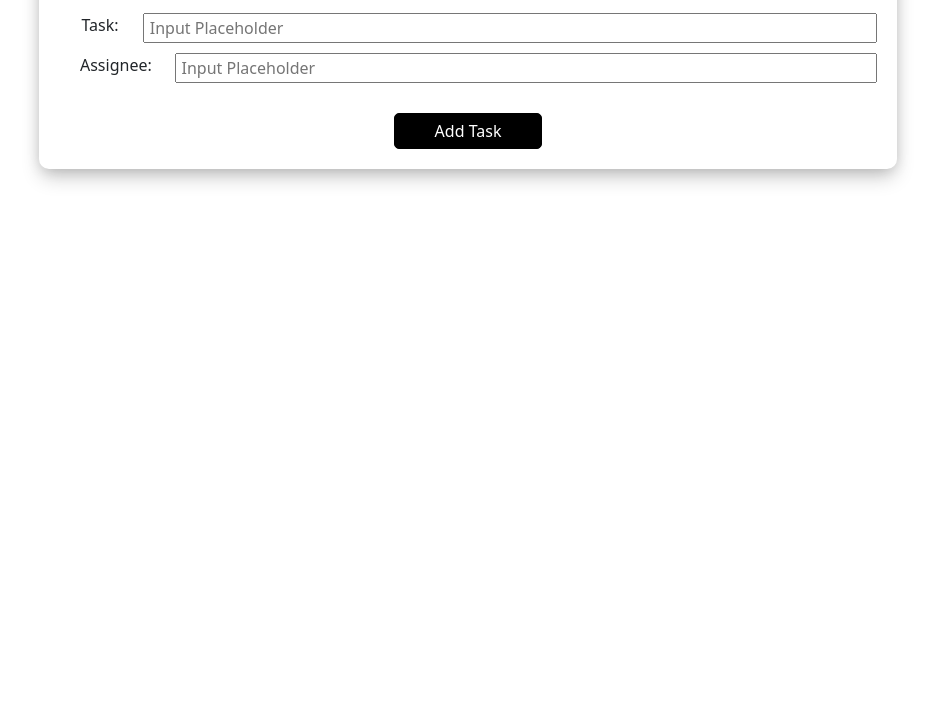
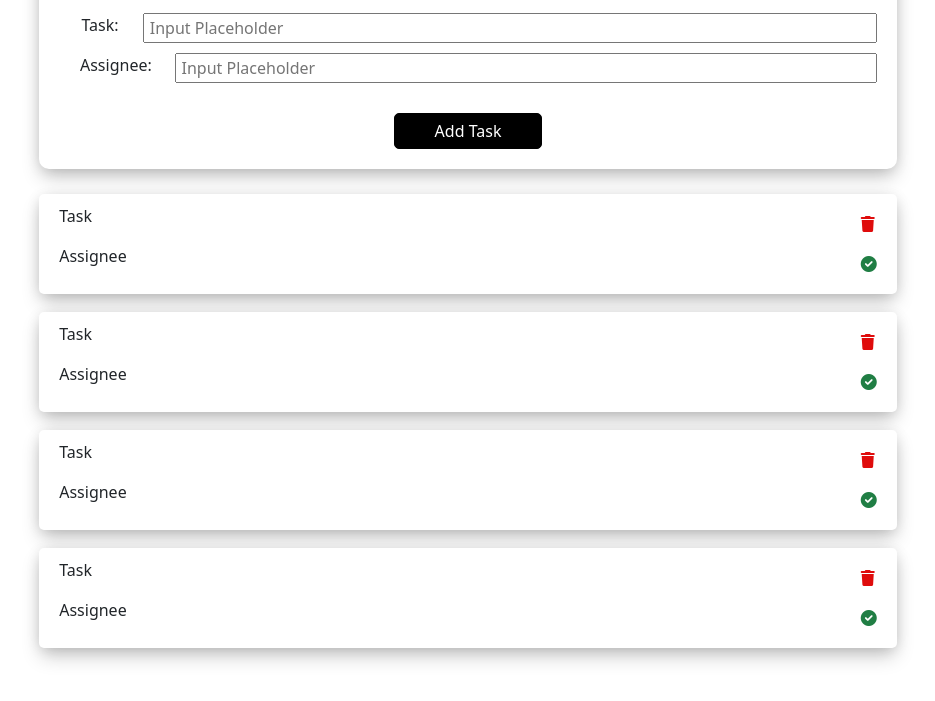
Before and after one commit to Aamer-Qanadilo/TodoList, a plain HTML site: page index.html in a window 1280 px wide. Shown: the part 133-834 px from the top of the page, without its empty margins (172-1107 px from the left). Before the commit the page ends 800 px from the top, so only its background shows below. Drawn offline with Linux system fonts and the light colour scheme.

Commit message:
Implemented List Design

```diff
--- a/assets/css/style.css
+++ b/assets/css/style.css
@@ -10,6 +10,11 @@ body,
   padding: 0;
   margin: 0;
   box-sizing: border-box;
+}
+
+#todoListForm,
+.TodoListContainer {
+  min-width: 80%;
 }
 
 /* Common styling above */
@@ -30,7 +35,6 @@ body,
   flex-direction: column;
   align-items: center;
   gap: 30px;
-  min-width: 80%;
   box-shadow: var(--boxShadow);
   padding: 20px;
   border-radius: 10px;
@@ -80,10 +84,49 @@ body,
   color: black;
 }
 
+/* Start of Tasks List */
+
+.TodoListContainer {
+  display: flex;
+  flex-direction: column;
+  gap: 18px;
+  margin: 25px 0;
+}
+
+.TodoListContainer .taskCard {
+  display: flex;
+  align-items: stretch;
+  /* border: 1px solid black; */
+  padding: 10px 20px;
+  border-radius: 5px;
+  background-color: #fff;
+  box-shadow: var(--boxShadow);
+}
+
+.TodoListContainer .taskCard .taskCardContent {
+  flex-grow: 10;
+}
+
+.TodoListContainer .taskCard .taskCardContent * {
+  width: 100%;
+}
+
+.TodoListContainer .taskCard .taskCardButtons {
+  /* height: 100%; */
+  display: flex;
+  flex-direction: column;
+  justify-content: space-around;
+}
+
+.TodoListContainer .taskCard .taskCardButtons * {
+  cursor: pointer;
+}
+
 /* Media Queries */
 
 @media (max-width: 500px) {
-  #todoListForm {
+  #todoListForm,
+  .TodoListContainer {
     min-width: 100%;
   }
 
--- a/index.html
+++ b/index.html
@@ -43,6 +43,83 @@
         </div>
         <button type="submit">Add Task</button>
       </form>
+
+      <!-- The Task Card should be added from JavaScript, but this is just a template -->
+
+      <section class="TodoListContainer">
+        <div class="taskCard">
+          <div class="taskCardContent">
+            <p>Task</p>
+            <p>Assignee</p>
+          </div>
+          <div class="taskCardButtons">
+            <i
+              class="fa-solid fa-trash"
+              style="color: #df0c0c"
+              aria-label="Delete task"
+            ></i>
+            <i
+              class="fa-solid fa-circle-check"
+              style="color: #207e44"
+              aria-label="Mark Task Completed"
+            ></i>
+          </div>
+        </div>
+        <div class="taskCard">
+          <div class="taskCardContent">
+            <p>Task</p>
+            <p>Assignee</p>
+          </div>
+          <div class="taskCardButtons">
+            <i
+              class="fa-solid fa-trash"
+              style="color: #df0c0c"
+              aria-label="Delete task"
+            ></i>
+            <i
+              class="fa-solid fa-circle-check"
+              style="color: #207e44"
+              aria-label="Mark Task Completed"
+            ></i>
+          </div>
+        </div>
+        <div class="taskCard">
+          <div class="taskCardContent">
+            <p>Task</p>
+            <p>Assignee</p>
+          </div>
+          <div class="taskCardButtons">
+            <i
+              class="fa-solid fa-trash"
+              style="color: #df0c0c"
+              aria-label="Delete task"
+            ></i>
+            <i
+              class="fa-solid fa-circle-check"
+              style="color: #207e44"
+              aria-label="Mark Task Completed"
+            ></i>
+          </div>
+        </div>
+        <div class="taskCard">
+          <div class="taskCardContent">
+            <p>Task</p>
+            <p>Assignee</p>
+          </div>
+          <div class="taskCardButtons">
+            <i
+              class="fa-solid fa-trash"
+              style="color: #df0c0c"
+              aria-label="Delete task"
+            ></i>
+            <i
+              class="fa-solid fa-circle-check"
+              style="color: #207e44"
+              aria-label="Mark Task Completed"
+            ></i>
+          </div>
+        </div>
+      </section>
     </div>
     <!-- bootstrap js file -->
     <script src="assets/js/external/bootstrap.bundle.min.js"></script>
```
